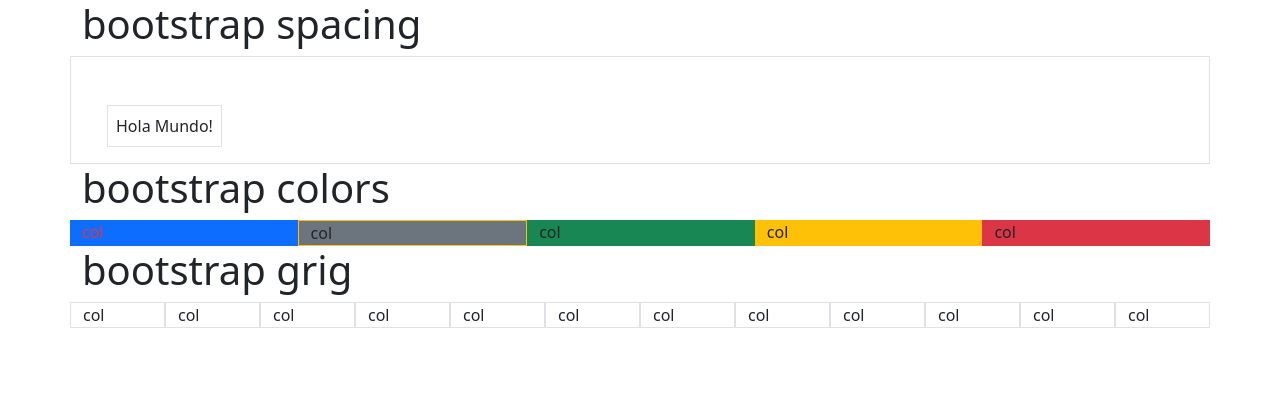
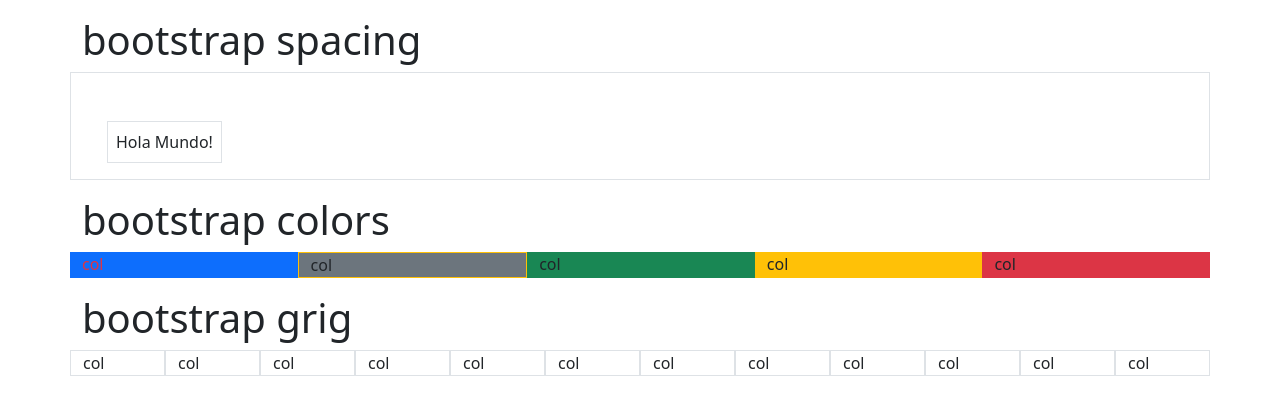
Before and after one commit to danilo800XR/Angular-example, an Angular app: page / in a window 1280 px wide. Shown: the top 414 px of the page. Built offline with nearby package versions, Linux system fonts and the light colour scheme.

Commit message:
improve desing

```diff
--- a/src/app/app.component.html
+++ b/src/app/app.component.html
@@ -1,3 +1,5 @@
-<app-bootstrap-spacing></app-bootstrap-spacing>
-<app-bootstrap-colors></app-bootstrap-colors>
-<app-bootstrap-grid></app-bootstrap-grid>
+<div class="container py-3">
+    <app-bootstrap-spacing class="mb-3"></app-bootstrap-spacing>
+    <app-bootstrap-colors class="mb-3"></app-bootstrap-colors>
+    <app-bootstrap-grid class="mb-3"></app-bootstrap-grid>
+</div>
--- a/src/app/components/bootstrap-colors/bootstrap-colors.component.html
+++ b/src/app/components/bootstrap-colors/bootstrap-colors.component.html
@@ -1,4 +1,3 @@
-<div class="container">
 <div class="row">
     <div class="col-12">
         <h1>bootstrap colors</h1>
@@ -11,4 +10,3 @@
     <div class="col bg-warning">col</div>
     <div class="col bg-danger">col</div>
 </div>
-</div>
--- a/src/app/components/bootstrap-colors/bootstrap-colors.component.scss
+++ b/src/app/components/bootstrap-colors/bootstrap-colors.component.scss
@@ -0,0 +1,3 @@
+:host{
+    display:block;
+}
--- a/src/app/components/bootstrap-grid/bootstrap-grid.component.html
+++ b/src/app/components/bootstrap-grid/bootstrap-grid.component.html
@@ -1,4 +1,3 @@
-<div class="container">
 <div class="row">
     <div class="col-12">
         <h1>bootstrap grig</h1>
@@ -18,4 +17,3 @@
     <div class="col-12 col-sm-4 col-md-2 col-xl-1 border">col</div>
     <div class="col-12 col-sm-4 col-md-2 col-xl-1 border">col</div>
 </div>
-</div>
--- a/src/app/components/bootstrap-grid/bootstrap-grid.component.scss
+++ b/src/app/components/bootstrap-grid/bootstrap-grid.component.scss
@@ -0,0 +1,3 @@
+:host{
+    display:block;
+}
--- a/src/app/components/bootstrap-spacing/bootstrap-spacing.component.html
+++ b/src/app/components/bootstrap-spacing/bootstrap-spacing.component.html
@@ -1,4 +1,3 @@
-<div class="container">
 <div class="row">
     <div class="col-12">
         <h1>bootstrap spacing</h1>
@@ -9,4 +8,3 @@
         <span class="d-inline-block border mt-5 mb-3 ms-4 py-2 px-2">Hola Mundo!</span>
     </div>
 </div>
-</div>
--- a/src/app/components/bootstrap-spacing/bootstrap-spacing.component.scss
+++ b/src/app/components/bootstrap-spacing/bootstrap-spacing.component.scss
@@ -0,0 +1,3 @@
+:host{
+    display:block;
+}
```
Lines whose indentation alone changed are shown as unchanged.
